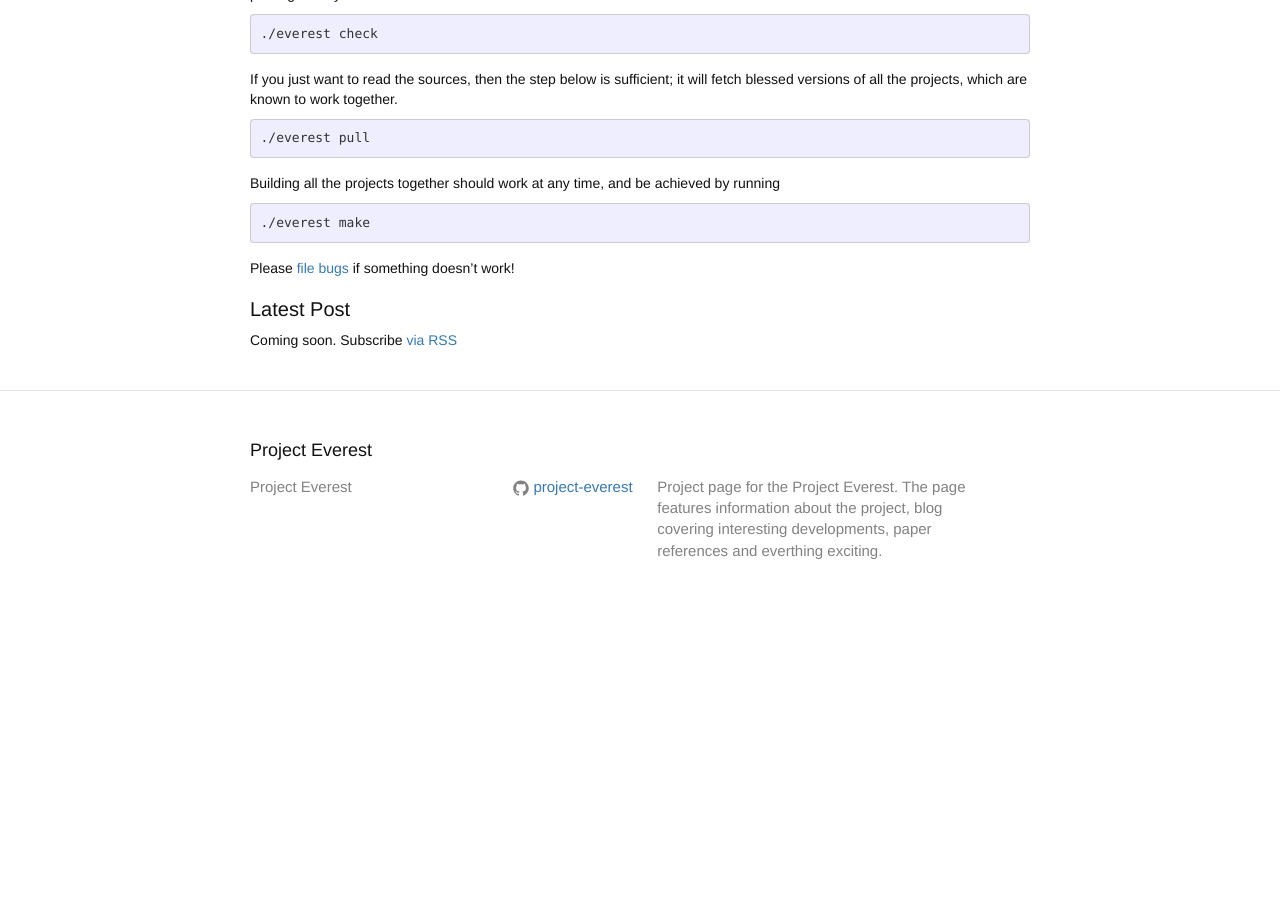
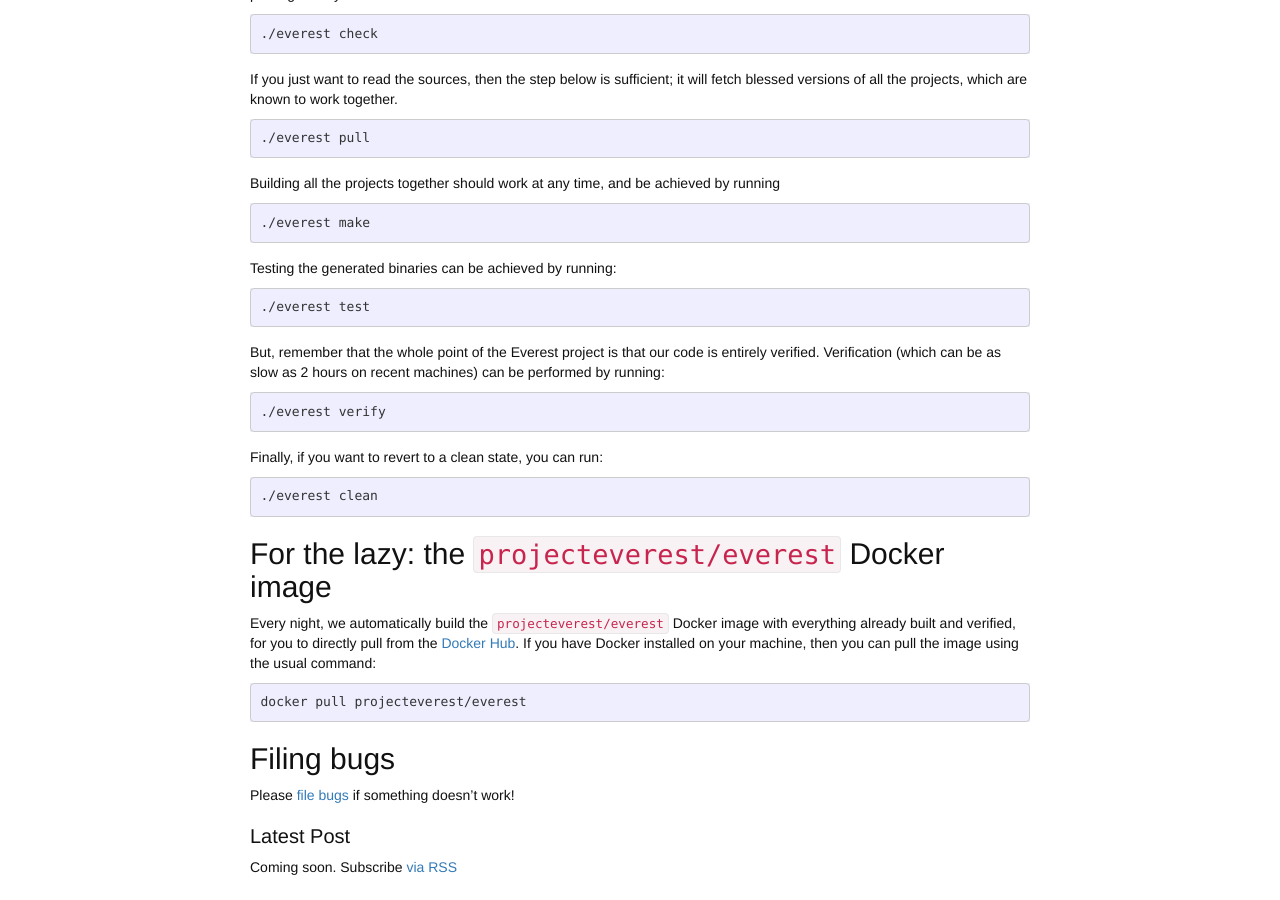
Before and after one commit to project-everest/project-everest.github.io, a Jekyll site: the page built from index.md, in a window 1280 px wide and 900 px high, scrolled down 1135 px. Built offline with Jekyll 4.4.1, drawn with Linux system fonts in a browser that asks for light colours; before the commit the page ends 1751 px from its top, so only the background shows below that.

Commit message:
Document everest test, verify, clean, and the Docker image

````diff
--- a/index.md
+++ b/index.md
@@ -95,5 +95,40 @@ running
 ./everest make
 ```
 
+Testing the generated binaries can be achieved by running:
+
+```
+./everest test
+```
+
+But, remember that the whole point of the Everest project is that our
+code is entirely verified. Verification (which can be as slow as 2
+hours on recent machines) can be performed by running:
+
+```
+./everest verify
+```
+
+Finally, if you want to revert to a clean state, you can run:
+
+```
+./everest clean
+```
+
+## For the lazy: the `projecteverest/everest` Docker image
+
+Every night, we automatically build the `projecteverest/everest`
+Docker image with everything already built and verified, for you to
+directly pull from
+the [Docker Hub](https://hub.docker.com/r/projecteverest/everest/). If
+you have Docker installed on your machine, then you can pull the image
+using the usual command:
+
+```
+docker pull projecteverest/everest
+```
+
+## Filing bugs
+
 Please [file bugs](https://github.com/project-everest/everest/issues) if
 something doesn't work!
````
